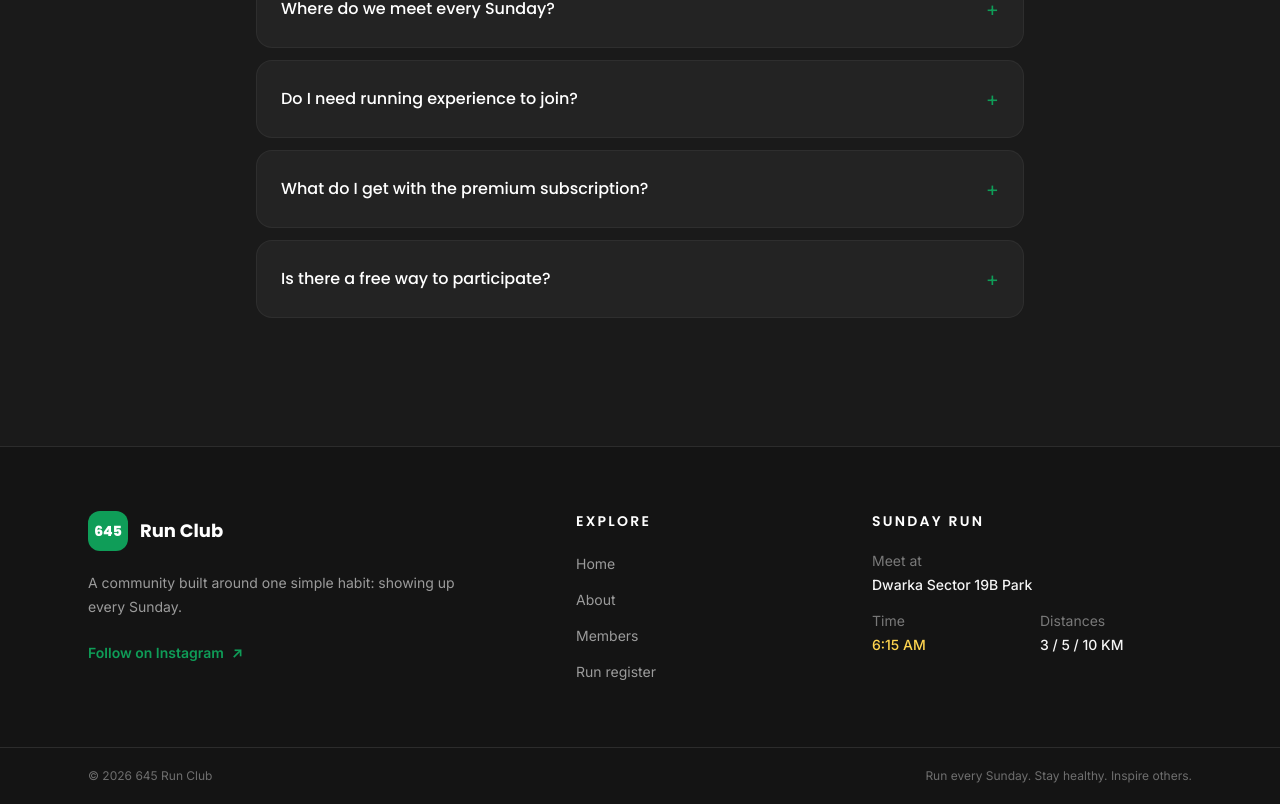
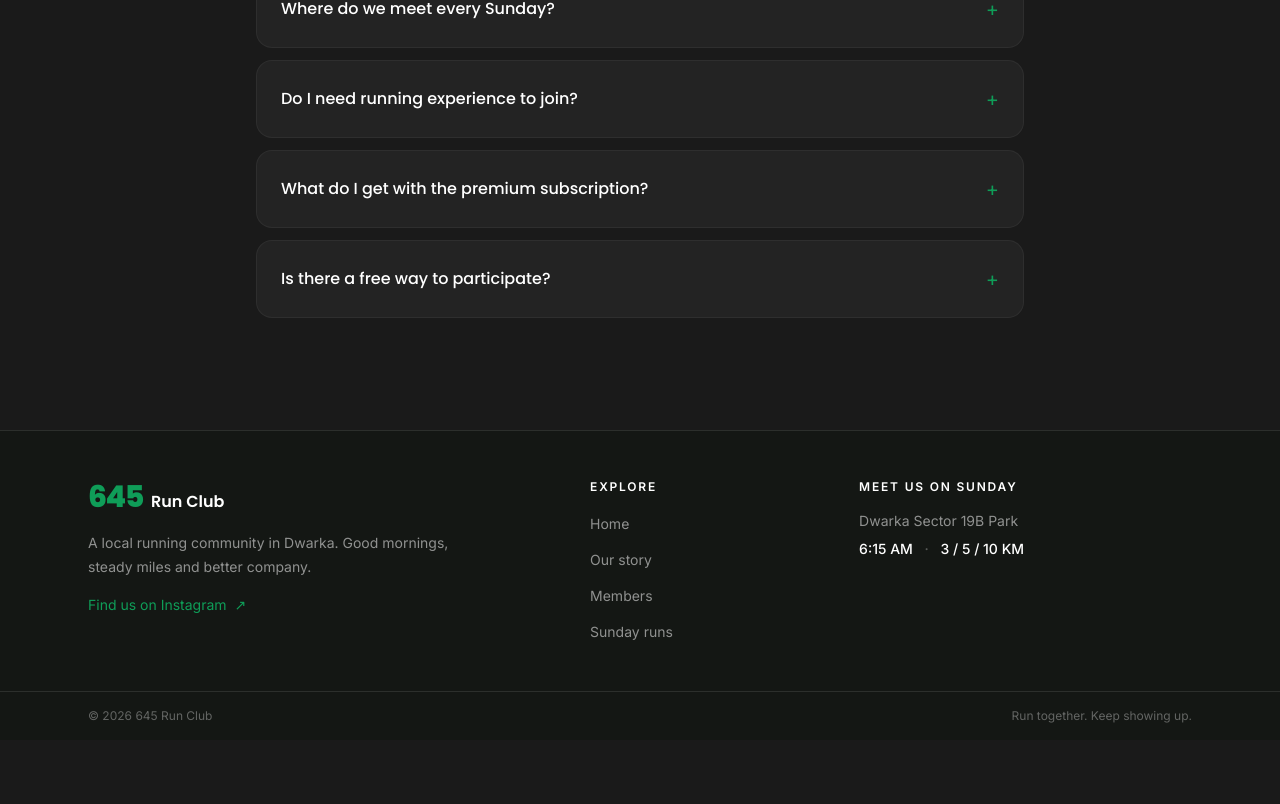
Before and after one commit to k-nilesh04/645-running-club, a React (Vite) app in the folder frontend/: page / in a window 1280 px wide. Shown: the part 2748-3552 px from the top of the page. After the commit the page ends 3488 px from the top, so only its background shows below. Built offline with nearby package versions, Linux system fonts and the light colour scheme; no server answers.

Commit message:
Polish 645 Run Club brand and shared layout

```diff
--- a/frontend/src/components/Footer.jsx
+++ b/frontend/src/components/Footer.jsx
@@ -2,66 +2,33 @@ import { NavLink } from "react-router-dom";
 
 const links = [
   { to: "/", label: "Home" },
-  { to: "/about", label: "About" },
+  { to: "/about", label: "Our story" },
   { to: "/members", label: "Members" },
-  { to: "/runs/register", label: "Run register" },
+  { to: "/runs/register", label: "Sunday runs" },
 ];
 
 export default function Footer() {
   return (
-    <footer className="mt-16 border-t border-white/10 bg-[#141414]">
-      <div className="mx-auto grid max-w-6xl gap-10 px-6 py-12 md:grid-cols-[1.4fr_0.8fr_1fr] md:py-16">
+    <footer className="mt-12 border-t border-white/10 bg-[#141714]">
+      <div className="mx-auto grid max-w-6xl gap-9 px-6 py-10 md:grid-cols-[1.4fr_0.7fr_1fr] md:py-12">
         <div>
-          <NavLink to="/" className="inline-flex items-center gap-3">
-            <span className="grid h-10 w-10 place-items-center rounded-xl bg-primary font-display text-sm font-extrabold text-white">645</span>
-            <span className="font-display text-lg font-bold text-white">Run Club</span>
-          </NavLink>
-          <p className="mt-5 max-w-sm text-sm leading-6 text-offwhite/60">
-            A community built around one simple habit: showing up every Sunday.
-          </p>
-          <a href="https://instagram.com/645_runclub" target="_blank" rel="noreferrer" className="mt-6 inline-flex items-center gap-2 text-sm font-semibold text-primary transition hover:text-white">
-            Follow on Instagram <span aria-hidden="true">↗</span>
-          </a>
+          <NavLink to="/" className="inline-flex items-baseline gap-2"><span className="font-display text-3xl font-black tracking-tighter text-primary">645</span><span className="font-display text-base font-semibold text-white">Run Club</span></NavLink>
+          <p className="mt-4 max-w-sm text-sm leading-6 text-offwhite/55">A local running community in Dwarka. Good mornings, steady miles and better company.</p>
+          <a href="https://instagram.com/645_runclub" target="_blank" rel="noreferrer" className="mt-4 inline-flex items-center gap-2 text-sm text-primary transition hover:text-white">Find us on Instagram <span aria-hidden="true">↗</span></a>
         </div>
 
         <div>
-          <p className="font-display text-sm font-semibold uppercase tracking-[0.16em] text-white">Explore</p>
-          <ul className="mt-5 space-y-3">
-            {links.map((link) => (
-              <li key={link.to}>
-                <NavLink to={link.to} className="text-sm text-offwhite/60 transition hover:text-primary">{link.label}</NavLink>
-              </li>
-            ))}
-          </ul>
+          <p className="text-xs font-semibold uppercase tracking-[0.15em] text-white">Explore</p>
+          <ul className="mt-4 space-y-3">{links.map((link) => <li key={link.to}><NavLink to={link.to} className="text-sm text-offwhite/55 transition hover:text-white">{link.label}</NavLink></li>)}</ul>
         </div>
 
         <div>
-          <p className="font-display text-sm font-semibold uppercase tracking-[0.16em] text-white">Sunday run</p>
-          <dl className="mt-5 space-y-4 text-sm">
-            <div>
-              <dt className="text-offwhite/45">Meet at</dt>
-              <dd className="mt-1 font-medium text-offwhite">Dwarka Sector 19B Park</dd>
-            </div>
-            <div className="grid grid-cols-2 gap-4">
-              <div>
-                <dt className="text-offwhite/45">Time</dt>
-                <dd className="mt-1 font-medium text-accent">6:15 AM</dd>
-              </div>
-              <div>
-                <dt className="text-offwhite/45">Distances</dt>
-                <dd className="mt-1 font-medium text-offwhite">3 / 5 / 10 KM</dd>
-              </div>
-            </div>
-          </dl>
+          <p className="text-xs font-semibold uppercase tracking-[0.15em] text-white">Meet us on Sunday</p>
+          <p className="mt-4 text-sm text-offwhite/55">Dwarka Sector 19B Park</p>
+          <p className="mt-2 text-sm font-medium text-white">6:15 AM <span className="mx-2 text-offwhite/30">·</span> 3 / 5 / 10 KM</p>
         </div>
       </div>
-
-      <div className="border-t border-white/10">
-        <div className="mx-auto flex max-w-6xl flex-col gap-2 px-6 py-5 text-xs text-offwhite/40 sm:flex-row sm:items-center sm:justify-between">
-          <p>© {new Date().getFullYear()} 645 Run Club</p>
-          <p>Run every Sunday. Stay healthy. Inspire others.</p>
-        </div>
-      </div>
+      <div className="border-t border-white/10"><div className="mx-auto flex max-w-6xl flex-col gap-2 px-6 py-4 text-xs text-offwhite/35 sm:flex-row sm:items-center sm:justify-between"><p>© {new Date().getFullYear()} 645 Run Club</p><p>Run together. Keep showing up.</p></div></div>
     </footer>
   );
 }
```
